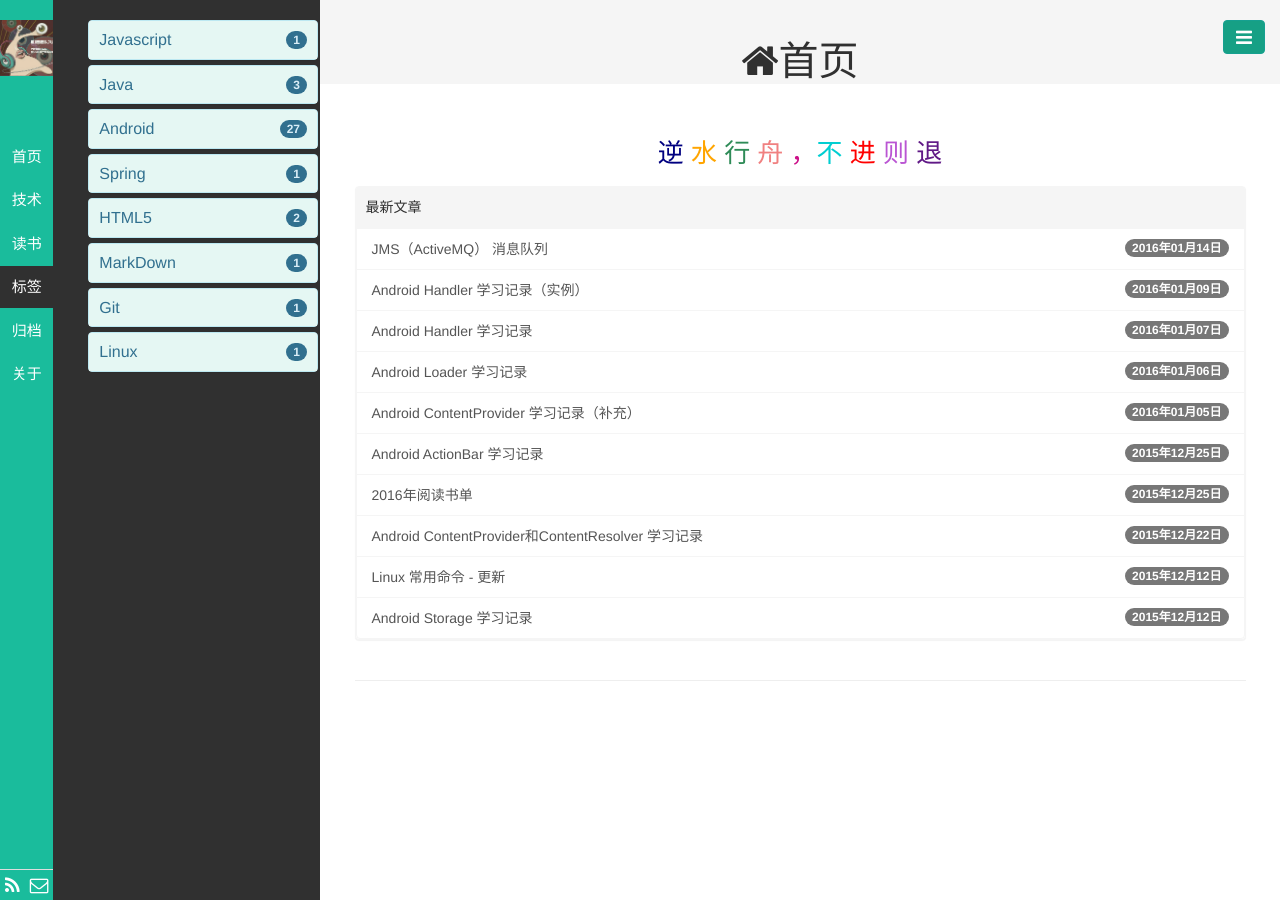
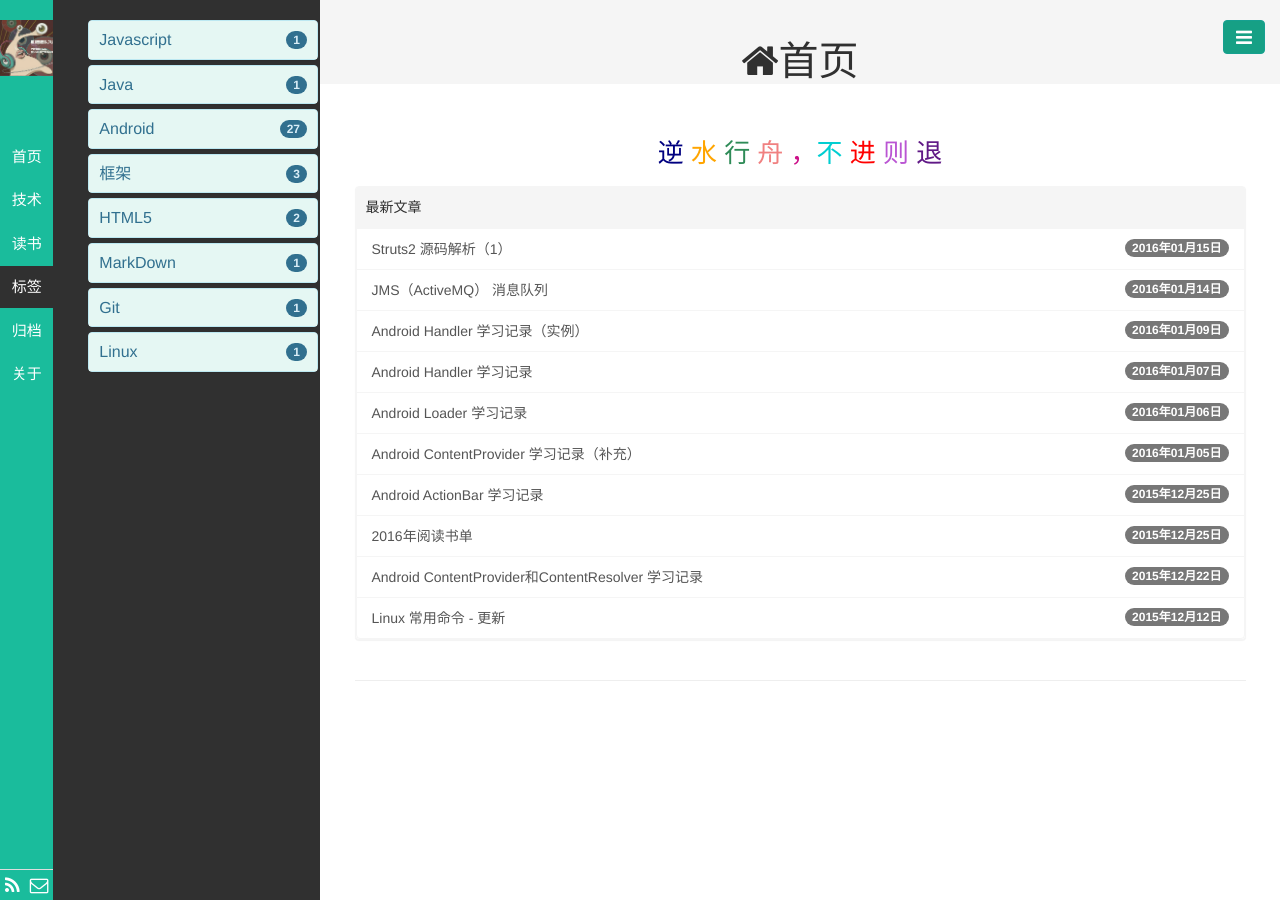
Before and after one commit to javadavid/blog, a Jekyll site: the page built from index.html, in a window 1280 px wide. Built offline with Jekyll 4.4.1, drawn with Linux system fonts in a browser that asks for light colours; the list of posts is cut into pages by our own code; comment, search, counter and statistics services are not loaded; some of the changed lines change nothing that is shown.

Commit message:
new post

```diff
--- a/_posts/技术/2015-11-23-java-spring-mvc.md
+++ b/_posts/技术/2015-11-23-java-spring-mvc.md
@@ -5,8 +5,7 @@ date: 2015/11/23 17:11:52
 categories:
 - 技术
 tags:
-- Java
-- Spring
+- 框架
 ---
 
 ###首先Struts和Spring的MVC比较
--- a/_posts/技术/2016-01-14-java-jms-activemq.md
+++ b/_posts/技术/2016-01-14-java-jms-activemq.md
@@ -5,7 +5,7 @@ date: 2016/1/14 14:53:16
 categories:
 - 技术
 tags:
-- Java
+- 框架
 ---
 
 ###JMS
@@ -28,7 +28,6 @@ tags:
 
 ![JMS模型]({{site.baseurl}}/public/img/java_jms_module.png)
 
-java_jms_status.png
 ###发送的类型
 
 - 点对点（Point-to-Point）：一个生产者 --> 一个消费者
--- /dev/null
+++ b/_posts/技术/2016-01-15-java-struts01.md
@@ -0,0 +1,397 @@
+---
+layout: post
+title:  "Struts2 源码解析（1）"
+date: 2016/1/15 15:55:42
+categories:
+- 技术
+tags:
+- 框架
+---
+
+##Struts介绍
+struts1.3 ->2 版本的变化，前者是由servlet转变而来，后者有了较大的变化，沿用了WebWork的一些核心（比如Configuration文件、ActionContext、日志Logger等）和部分Struts1的特性（）；
+
+源码主要路径：K:\struts-2.1.8.1-src\src\core\src\main\java\org\apache\struts2
+
+![java_struts01.png]({{site.baseurl}}/public/img/java_struts01.png)
+
+目录文件解释：
+
+- components：里面放了一些常用的给页面 标签库 的组件、国际化、Token
+- config：主要提供了一些读取XML、properties配置文件的配置和实现
+- dispatcher：核心包，里面对整个Struts的流程控制解析起到作用
+- impl：StrutsActionProxy.class、 StrutsActionProxyFactory.class、StrutsObjectFactory.class都继承自Xwork的包的扩展。
+- interceptor：内置的拦截器
+- servlet：ServletPrincipalProxy实现PrincipalProxy接口，代理取得HttpServletRequest等内置对象
+- util：一些工具实用包；URL，字符串，时间
+- views：包含一些模版引擎的标签库实现 JSP Velocity Freemarker ；
+
+
+- StrutsStatics：保存了一些HTTP对象的一些参数常量；
+- RequestUtils：getServletPath()取得当前servlet的路径
+- ServletActionContext：继承ActionContext上下文，查找servletContext对象
+- StrutsException：处理异常的类，继承XWorkException
+- StrutsConstants：定义了一些properties文件中的定义常量；
+
+
+
+![Struts](http://img.my.csdn.net/uploads/201211/29/1354171583_5590.png)
+
+1. 初始化容器
+2. 经过一系列过滤器，其中可选择ActionContextCleanUp过滤清除一些没用的context对象，对于像siteMesh网页模版类库很有用
+3. 通过FilterDispatcher（跳转，清空无用的ActionContext，服务上下文，去除Xwork的过滤器）分发
+4. 根据ActionMapper，初始化上下文，将一些参数对象生成一个Map保存起来，在返回给FilterDispatcher
+5. ActionProxy(XWork的一个接口)对配置文件读取，通过映射配置，找到映射文件并且生成ActionInvocation，经过默认过滤器对action进行顺序的调用
+6. Action调用完成再根据ActionInvocation找到Result的返回结果，分发给模版（比如标签）或者JSP，经过过滤器返回给用户View
+
+
+struts.xml配置文件中 配置过滤器；
+
+
+###StrutsPrepareAndExecuteFilter 初始化配置入口 init
+
+Since Struts 2.1.3 就使用的是 StrutsPrepareAndExecuteFilter 过滤器；FilterDispatcher属于过期的Filter
+
+    public void init(FilterConfig filterConfig) throws ServletException {
+        InitOperations init = new InitOperations();
+        try {
+			//初始化参数 放入到FilterHostConfig中
+            FilterHostConfig config = new FilterHostConfig(filterConfig);
+			//日志
+            init.initLogging(config);
+			//创建初始化dispatcher
+            Dispatcher dispatcher = init.initDispatcher(config);
+            init.initStaticContentLoader(config, dispatcher);
+
+			//初始化prepare（Filter之前的操作）/execute（正式的Filter调用）；
+            prepare = new PrepareOperations(filterConfig.getServletContext(), dispatcher);
+            execute = new ExecuteOperations(filterConfig.getServletContext(), dispatcher);
+			//根据正则匹配 产生一个 不可变参数的List列表 放入默认Container doFilter时候用到
+			this.excludedPatterns = init.buildExcludedPatternsList(dispatcher);
+			//回调的一个空方法
+            postInit(dispatcher, filterConfig);
+        } finally {
+            init.cleanup();
+        }
+    }
+
+###FilterHostConfig Context信息包装
+
+FilterHostConfig：里面封装了一些Context传过来的对象参数方法；
+
+	public class FilterHostConfig implements HostConfig {
+
+	    private FilterConfig config;
+		//初始化
+	    public FilterHostConfig(FilterConfig config) {
+	        this.config = config;
+	    }
+		//取得参数key
+	    public String getInitParameter(String key) {
+	        return config.getInitParameter(key);
+	    }
+		//将参数封装成Iterator对象
+	    public Iterator<String> getInitParameterNames() {
+	        return MakeIterator.convert(config.getInitParameterNames());
+	    }
+		//取得ServletContext对象
+	    public ServletContext getServletContext() {
+	        return config.getServletContext();
+	    }
+	}
+
+###Dispatcher 跳转信息创建初始化
+
+Init方法中 Dispatcher dispatcher = init.initDispatcher(config);
+
+dispatcher创建createDispatcher
+
+	//将参数和参数的值放入到Map集合中
+	private Dispatcher createDispatcher( HostConfig filterConfig ) {
+	    Map<String, String> params = new HashMap<String, String>();
+	    for ( Iterator e = filterConfig.getInitParameterNames(); e.hasNext(); ) {
+	        String name = (String) e.next();
+	        String value = filterConfig.getInitParameter(name);
+	        params.put(name, value);
+	    }
+	    return new Dispatcher(filterConfig.getServletContext(), params);
+	}
+
+
+
+dispatcher初始化：
+
+    public void init() {
+
+    	if (configurationManager == null) {
+    		configurationManager = new ConfigurationManager(BeanSelectionProvider.DEFAULT_BEAN_NAME);
+    	}
+
+        try {
+			//初始化properties文件 org/apache/struts2/default.properties
+            init_DefaultProperties(); // [1]
+
+			//载入简单的Struts XML文件 （Struts.xml或者xwork.xml）
+            init_TraditionalXmlConfigurations(); // [2]
+
+			//加载其他的Struts配置文件 struts-default.xml,struts-plugin.xml,struts.xml
+			init_LegacyStrutsProperties(); // [3]
+			//初始化自定义参数
+            init_CustomConfigurationProviders(); // [5]
+
+			//初始化过滤器参数
+            init_FilterInitParameters() ; // [6]
+            init_AliasStandardObjects() ; // [7]
+
+			//是否重新加载本地文件。
+            Container container = init_PreloadConfiguration();
+            container.inject(this);
+            init_CheckConfigurationReloading(container);
+            init_CheckWebLogicWorkaround(container);
+
+            if (!dispatcherListeners.isEmpty()) {
+                for (DispatcherListener l : dispatcherListeners) {
+                    l.dispatcherInitialized(this);
+                }
+            }
+        } catch (Exception ex) {
+            if (LOG.isErrorEnabled())
+                LOG.error("Dispatcher initialization failed", ex);
+            throw new StrutsException(ex);
+        }
+    }
+
+###ConfigurationManager Struts配置载入和读取
+
+ConfigurationManager：配置信息管理 提供了对配置信息的读取和创建，其中包括对PackageProvider、ContainerProvider的操作；
+
+	public class ConfigurationManager {
+	    protected Configuration configuration;
+	    protected Lock providerLock = new ReentrantLock();
+	    private List<ContainerProvider> containerProviders = new CopyOnWriteArrayList<ContainerProvider>();
+	    private List<PackageProvider> packageProviders = new CopyOnWriteArrayList<PackageProvider>();
+	    protected String defaultFrameworkBeanName;
+
+	    public ConfigurationManager() {
+	        this("xwork");
+	    }
+
+	    public ConfigurationManager(String name) {
+	        this.defaultFrameworkBeanName = name;
+	    }
+	}
+
+
+配置文件读取：通过ConfigurationManager中存放一组ContainerProvider和PackageProvider链表；里面实现对ContainerProvider、PackageProvider、Configuration 的操作
+
+
+	private List<ContainerProvider> containerProviders = new CopyOnWriteArrayList<ContainerProvider>();
+	private List<PackageProvider> packageProviders = new CopyOnWriteArrayList<PackageProvider>();
+
+DefaultConfiguration：实现了对config内部配置信息的一些操作
+
+	public class DefaultConfiguration implements Configuration {
+	    // Programmatic Action Configurations
+	    protected Map<String, PackageConfig> packageContexts = new LinkedHashMap<String, PackageConfig>();
+	    protected RuntimeConfiguration runtimeConfiguration;
+	    protected Container container;
+	    protected String defaultFrameworkBeanName;
+	    protected Set<String> loadedFileNames = new TreeSet<String>();
+	    protected List<UnknownHandlerConfig> unknownHandlerStack;
+
+
+	    ObjectFactory objectFactory;
+	}
+
+###PackageProvider、ContainerProvider：ConfigurationProvider中的两个子接口
+
+再看看ConfigManager中的2个接口
+
+PackageProvider：loadPackages() 向配置Config中加载信息；
+
+	public interface PackageProvider {
+
+	    public void init(Configuration configuration) throws ConfigurationException;
+
+	    public boolean needsReload();
+
+	    public void loadPackages() throws ConfigurationException;
+
+	}
+
+PackageProvider实现：XmlConfigurationProvider.class中的loadPackages()：实际上是struts xml配置文件 package节点读取到List保存 和 额外配置节点 载入到Result中
+
+    public void loadPackages() throws ConfigurationException {
+        List<Element> reloads = new ArrayList<Element>();
+        for (Document doc : documents) {
+            Element rootElement = doc.getDocumentElement();
+            NodeList children = rootElement.getChildNodes();
+            int childSize = children.getLength();
+
+            for (int i = 0; i < childSize; i++) {
+                Node childNode = children.item(i);
+
+                if (childNode instanceof Element) {
+                    Element child = (Element) childNode;
+
+                    final String nodeName = child.getNodeName();
+
+                    if ("package".equals(nodeName)) {
+                        PackageConfig cfg = addPackage(child);
+                        if (cfg.isNeedsRefresh()) {
+							//载入节点到List中
+                            reloads.add(child);
+                        }
+                    }
+                }
+            }
+			//载入 除了package节点  额外的配置信息；
+            loadExtraConfiguration(doc);
+        }
+
+        if (reloads.size() > 0) {
+			//将List中节点再入到Result中
+            reloadRequiredPackages(reloads);
+        }
+
+        for (Document doc : documents) {
+            loadExtraConfiguration(doc);
+        }
+
+        documents.clear();
+        configuration = null;
+    }
+
+
+
+ContainerProvider：register() 将读取的bean载入到Container中
+
+	public interface ContainerProvider {
+
+	    public void destroy();
+
+	    public void init(Configuration configuration) throws ConfigurationException;
+
+	    public boolean needsReload();
+
+	    public void register(ContainerBuilder builder, LocatableProperties props) throws ConfigurationException;
+
+	}
+
+
+ContainerProvider实现：DefaultPropertiesProvider
+register()根据默认路径 读取载入 Provider 默认配置信息
+
+    public void register(ContainerBuilder builder, LocatableProperties props)
+            throws ConfigurationException {
+
+        Settings defaultSettings = null;
+        try {
+            defaultSettings = new PropertiesSettings("org/apache/struts2/default");
+        } catch (Exception e) {
+            throw new ConfigurationException("Could not find or error in org/apache/struts2/default.properties", e);
+        }
+
+        loadSettings(props, defaultSettings);
+    }
+
+
+
+关于ContainerProvider, PackageProvider接口之间的实现，这种设计可方便在ConfigurationProvider扩展公共的接口，XmlConfigurationProvider实现主要是对默认XML配置的读取的操作
+
+	public interface ConfigurationProvider extends ContainerProvider, PackageProvider {
+	}
+
+	public class XmlConfigurationProvider implements ConfigurationProvider {
+	}
+
+
+
+###关于Container 容器
+
+在初始化Dispater
+
+	this.excludedPatterns = init.buildExcludedPatternsList(dispatcher);
+
+里面的方法则通过默认配置文件 初始化了一个默认的Container
+
+	public List<Pattern> buildExcludedPatternsList( Dispatcher dispatcher ) {
+        return buildExcludedPatternsList(dispatcher.getContainer().getInstance(String.class, StrutsConstants.STRUTS_ACTION_EXCLUDE_PATTERN));
+    }
+
+关于接口Container，这里面有一些对注入属性方法和构造的 一些操作接口
+
+	public interface Container extends Serializable {
+
+		String DEFAULT_NAME = "default";
+
+		//对属性方法的通用注入接口
+		void inject(Object o);
+
+		//构造注入接口
+		<T> T inject(Class<T> implementation);
+
+		//以下操作就是注入对象的操作
+
+		<T> T getInstance(Class<T> type, String name);
+
+		<T> T getInstance(Class<T> type);
+
+		Set<String> getInstanceNames(Class<?> type);
+
+		void setScopeStrategy(Scope.Strategy scopeStrategy);
+
+		void removeScopeStrategy();
+	}
+
+里面的实现 ContainerImpl 使用了反射将属性方法和构造初始化注入到其中
+
+
+###StrutsPrepareAndExecuteFilter 启动过滤 doFilter
+
+	public void doFilter(ServletRequest req, ServletResponse res, FilterChain chain) throws IOException, ServletException {
+
+	        HttpServletRequest request = (HttpServletRequest) req;
+	        HttpServletResponse response = (HttpServletResponse) res;
+
+	        try {
+				//初始化配置文件编码
+	            prepare.setEncodingAndLocale(request, response);
+
+				//通过req，resp创建Context上下文
+	            prepare.createActionContext(request, response);
+
+				//给Dispater分配本地线程；
+	            prepare.assignDispatcherToThread();
+
+				//取出合法的Dispater跳转filter
+				if ( excludedPatterns != null && prepare.isUrlExcluded(request, excludedPatterns)) {
+					chain.doFilter(request, response);
+				} else {
+					//对默认的req编码；
+					request = prepare.wrapRequest(request);
+					//生成映射
+					ActionMapping mapping = prepare.findActionMapping(request, response, true);
+					if (mapping == null) {
+						//调用静态文件资源 比如文本类型文件
+						boolean handled = execute.executeStaticResourceRequest(request, response);
+						//否则跳转到下一个filter
+						if (!handled) {
+							chain.doFilter(request, response);
+						}
+					} else {
+						execute.executeAction(request, response, mapping);
+					}
+				}
+	        } finally {
+	            prepare.cleanupRequest(request);
+	        }
+	    }
+
+关于StrutsPrepareAndExecuteFilter的初始化分发跳转就差不多了。
+
+
+
+参考
+
+http://www.cnblogs.com/liuling/p/2013-8-10-01.html
```
Also changed, not shown: public/img/java_struts01.png (added).
